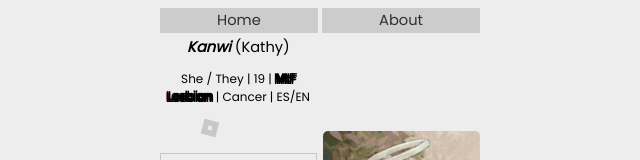
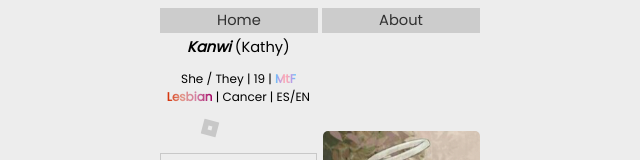
Before and after one commit to KatieUmbra/Carrd, a SvelteKit app: page / in a window 1280 px wide. Shown: the part 228-388 px from the top of the page, without its empty margins (320-960 px from the left). Built offline with nearby package versions, Linux system fonts and the light colour scheme; some icons are missing.

Commit message:
chore: fixed font coloring

```diff
--- a/src/routes/main.svelte
+++ b/src/routes/main.svelte
@@ -279,26 +279,20 @@
 	}
 
 	.lesbian {
-		display: inline;
-		background: linear-gradient(to right, rgb(213, 44, 0), rgb(226, 150, 136), rgb(255, 255, 255), rgb(210, 127, 164), rgb(162, 2, 98));
+		background: linear-gradient(to right, rgb(213, 44, 0), rgb(226, 150, 136), rgb(210, 127, 164), rgb(162, 2, 98));
+		background-size: 100% 100%;
 		-webkit-background-clip: text;
 		background-clip: text;
-		-webkit-text-fill-color: transparent;
-		text-shadow:   -1px  1px 0 #000,
-				  		1px  1px 0 #000,
-				 		1px -1px 0 #000,
-					   -1px -1px 0 #000;
+		color: transparent;
 	}
 
 	.trans {
-		background: linear-gradient(to right, rgb(85, 205, 252), rgb(179, 157, 233), rgb(247, 168, 184), rgb(255, 255, 255), rgb(247, 168, 184), rgb(179, 157, 233), rgb(85, 205, 252));
+		background: linear-gradient(to right, rgb(85, 205, 252), rgb(179, 157, 233), rgb(247, 168, 184), rgb(247, 168, 184), rgb(179, 157, 233), rgb(85, 205, 252));
+		background-size: 100% 100%;
 		-webkit-background-clip: text;
 		background-clip: text;
-		-webkit-text-fill-color: transparent;
-		text-shadow:   -1px  1px 0 #000,
-				  		1px  1px 0 #000,
-				 		1px -1px 0 #000,
-					   -1px -1px 0 #000;
+		color: white;
+		color: transparent;
 	}
 
 	.inline {
```
